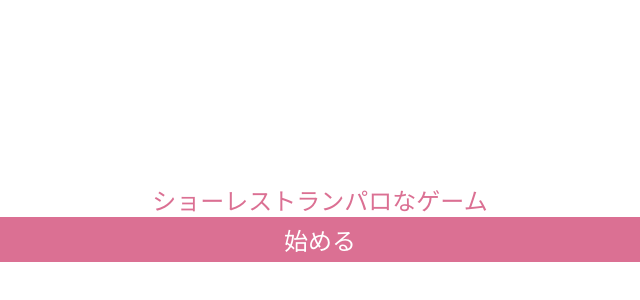
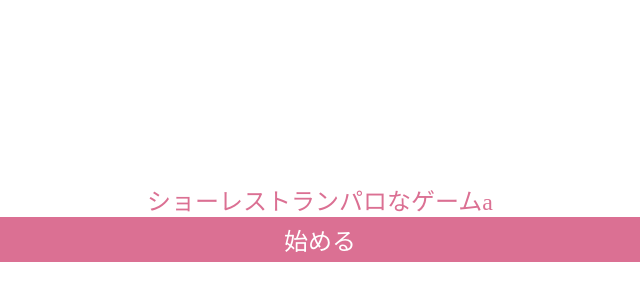
Before and after one commit to pnpkPondu/nui_showRestaurants, a plain HTML site: page index.html in a window 1280 px wide. Shown: the part 18-318 px from the top of the page, 320-960 px from the left. Drawn offline with nearby package versions, Linux system fonts and the light colour scheme.

Commit message:
no message

```diff
--- a/index.html
+++ b/index.html
@@ -18,7 +18,7 @@
 </head>
 
 <body>
-    <span class="mainTitle">ショーレストランパロなゲーム</span>
+    <span class="mainTitle">ショーレストランパロなゲームa</span>
 
     <input type="button" id="startBtn">
     <label for="startBtn" class="index-btn">始める</label>
```
